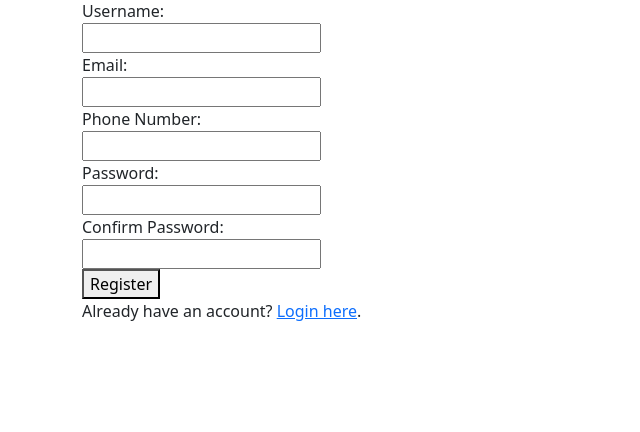
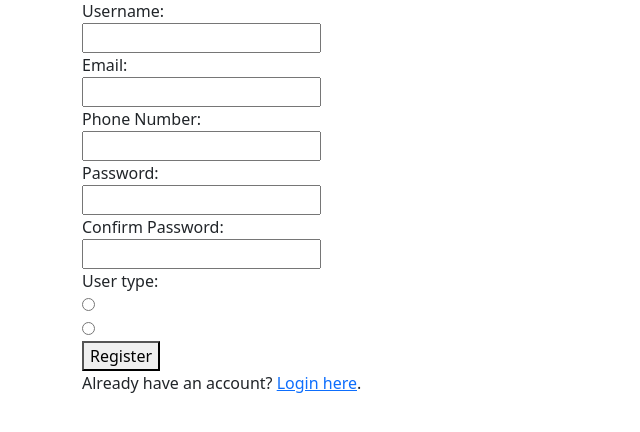
Before and after one commit to CatherineSusilo/CS50FinalProject, a Flask app: page /register in a window 1280 px wide. Shown: the part 161-593 px from the top of the page, without its empty margins (0-640 px from the left). Run offline with Flask 3, Linux system fonts and the light colour scheme.

Commit message:
Update register.html

```diff
--- a/templates/register.html
+++ b/templates/register.html
@@ -15,6 +15,9 @@
         <input type="password" id="password" name="password" required><br>
         <label for="confirm_password">Confirm Password:</label><br>
         <input type="password" id="confirm_password" name="confirm_password" required><br>
+        <label for="user_type">User type:</label><br>
+        <input TYPE="Radio" Name="user_type" Value="Committee" required><br>
+        <input TYPE="Radio" Name="user_type" Value="Customer" required><br>
         <button type="submit">Register</button>
     </form>
     <p>Already have an account? <a href="/login">Login here</a>.</p>
```
